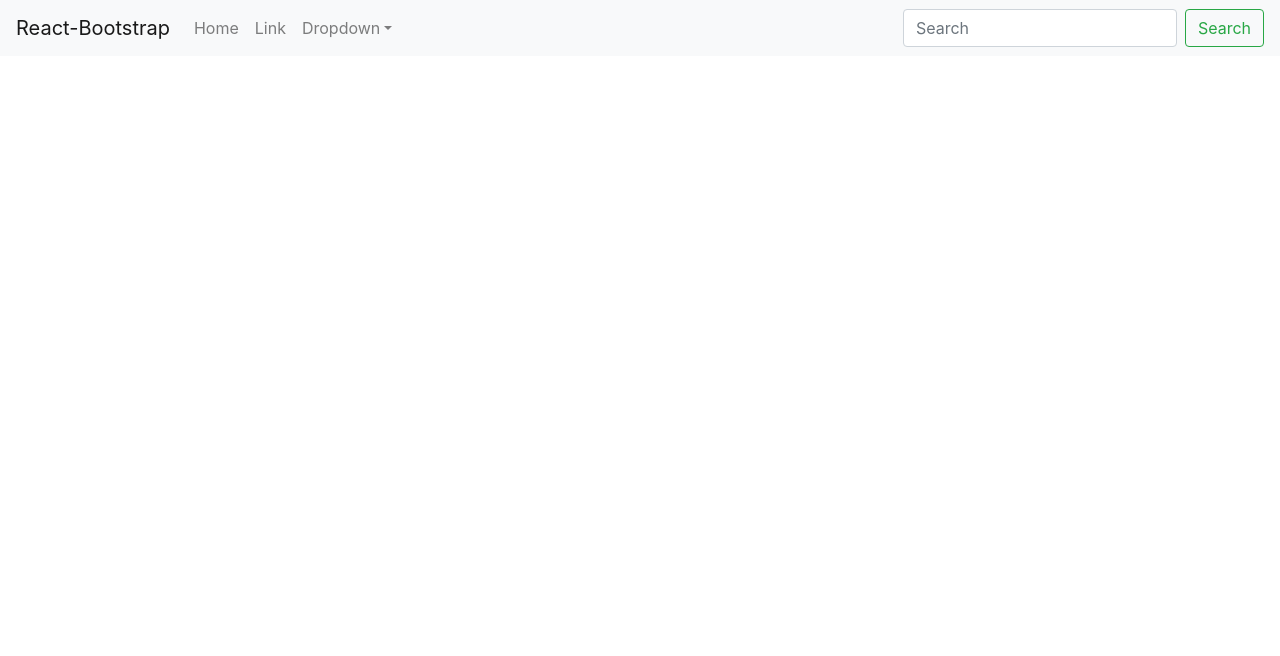
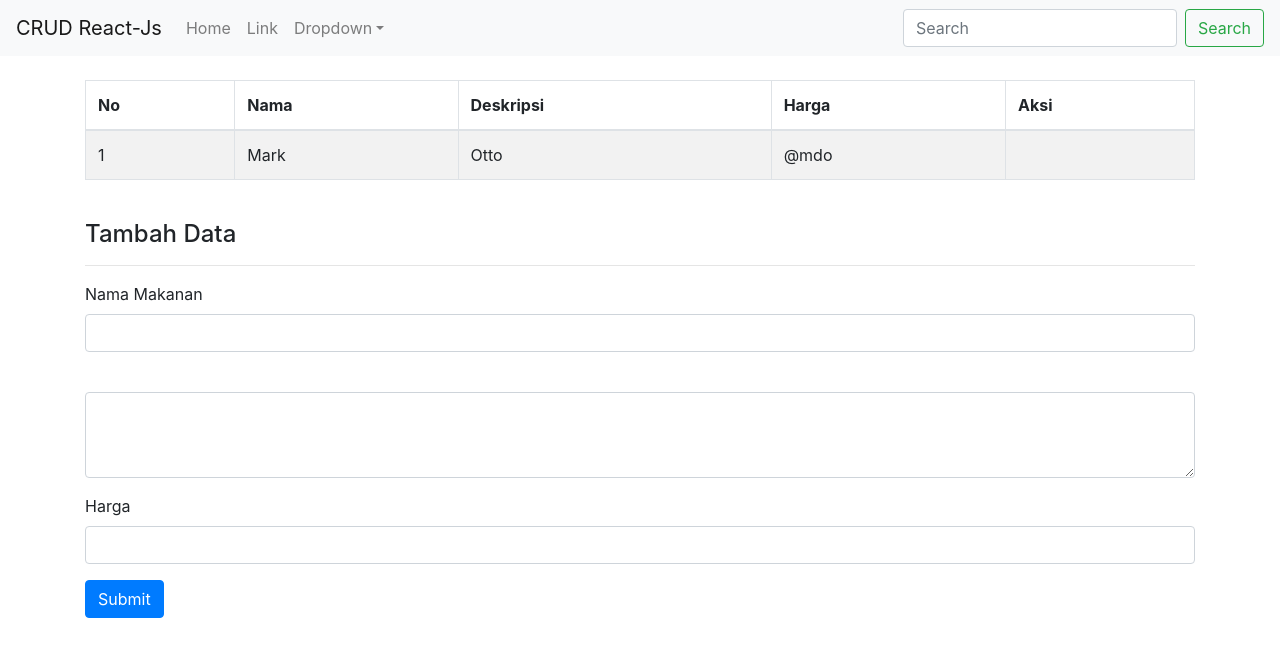
Before and after one commit to roiskhoiron/react-bootstrap-crud, a React (Create React App) app: page / in a window 1280 px wide. Shown: the top 656 px of the page. Built offline with nearby package versions, Linux system fonts and the light colour scheme.

Commit message:
membuat komponen tabel dan formulir bootstrap untuk tampilan

```diff
--- a/src/App.js
+++ b/src/App.js
@@ -1,11 +1,18 @@
 import React, { Component } from 'react'
+import FormComponent from './FormComponent'
 import NavbarComponent from './NavbarComponent'
+import TabelComponent from './TabelComponent'
 
 export default class App extends Component {
   render() {
     return (
       <div className="App">
         <NavbarComponent />
+        <div className="container mt-4">
+          <TabelComponent />
+          <br/>
+          <FormComponent />
+        </div>
       </div>
     )
   }
--- /dev/null
+++ b/src/FormComponent.js
@@ -0,0 +1,41 @@
+import React from 'react'
+import {Form, Button, Col, Row} from 'react-bootstrap'
+
+const FormComponent = () => {
+  return (
+    <div>
+      <Row>
+        <Col>
+          <h4>Tambah Data</h4>
+          <hr />
+        </Col>
+      </Row>
+      <Row>
+        <Col>
+          <Form>
+            <Form.Group controlId="nama">
+              <Form.Label>Nama Makanan</Form.Label>
+              <Form.Control type="text" name="nama" />
+            </Form.Group>
+
+            <Form.Group controlId="deskripsi">
+              <Form.Label></Form.Label>
+              <Form.Control as="textarea" rows={3} name="deskripsi" />
+            </Form.Group>
+
+            <Form.Group controlId="harga">
+              <Form.Label>Harga</Form.Label>
+              <Form.Control type="text" name="harga" />
+            </Form.Group>
+
+            <Button variant="primary" type="submit">
+              Submit
+            </Button>
+          </Form>
+        </Col>
+      </Row>
+    </div>
+  );
+}
+
+export default FormComponent
--- a/src/NavbarComponent.js
+++ b/src/NavbarComponent.js
@@ -4,7 +4,7 @@ import { Nav, Navbar, NavDropdown, Form, Button, FormControl } from 'react-boots
 const NavbarComponent = () => {
   return (
     <Navbar bg="light" expand="lg">
-      <Navbar.Brand href="#home">React-Bootstrap</Navbar.Brand>
+      <Navbar.Brand href="#home">CRUD React-Js</Navbar.Brand>
       <Navbar.Toggle aria-controls="basic-navbar-nav" />
       <Navbar.Collapse id="basic-navbar-nav">
         <Nav className="mr-auto">
--- /dev/null
+++ b/src/TabelComponent.js
@@ -0,0 +1,29 @@
+import React from 'react'
+import {Table} from 'react-bootstrap'
+
+const TabelComponent = () => {
+  return (
+    <Table striped bordered hover>
+      <thead>
+        <tr>
+          <th>No</th>
+          <th>Nama</th>
+          <th>Deskripsi</th>
+          <th>Harga</th>
+          <th>Aksi</th>
+        </tr>
+      </thead>
+      <tbody>
+        <tr>
+          <td>1</td>
+          <td>Mark</td>
+          <td>Otto</td>
+          <td>@mdo</td>
+          <td></td>
+        </tr>
+      </tbody>
+    </Table>
+  )
+}
+
+export default TabelComponent
```
